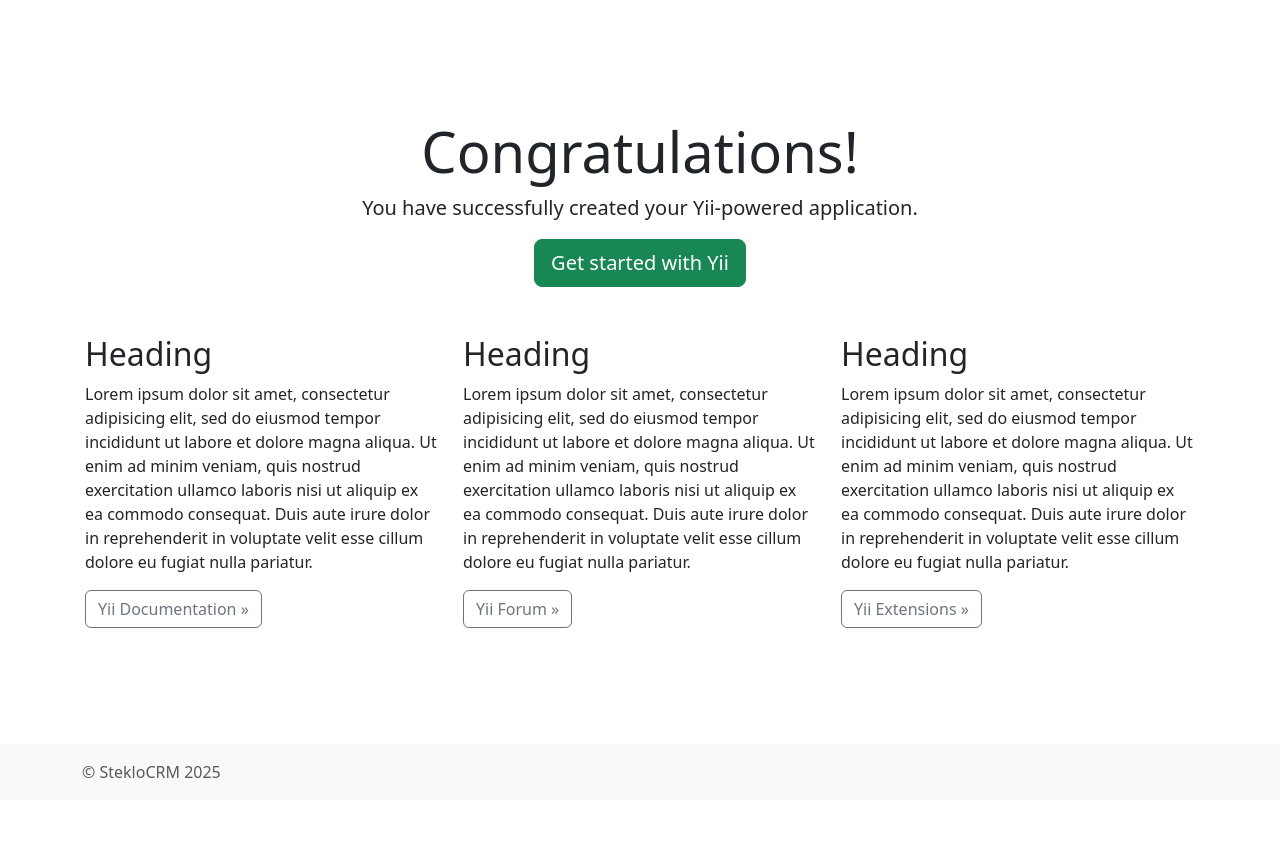
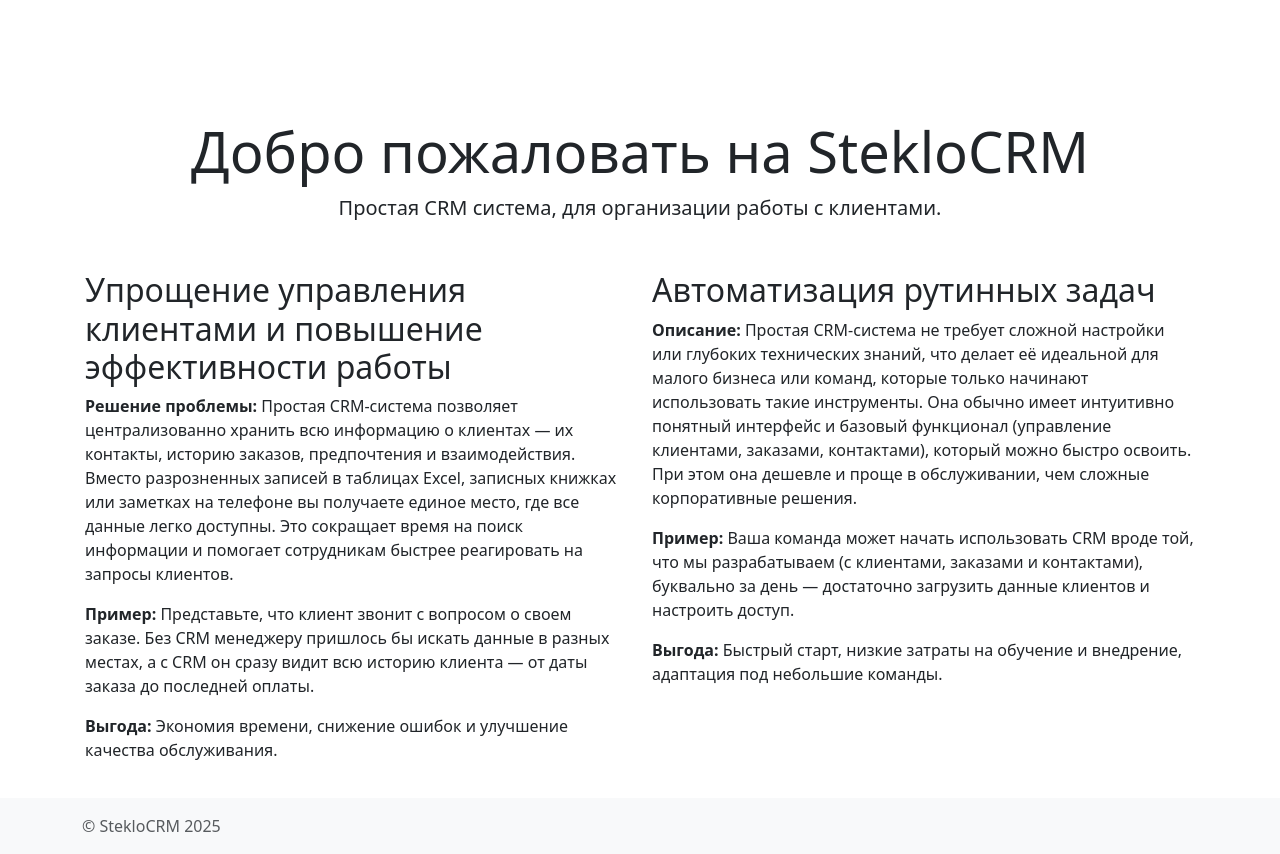
Before and after one commit to Vitmann/steklo-crm, a Yii app: template views/site/index.php in a window 1280 px wide. Before the commit the page ends 778 px from the top, so only its background shows below. Run offline with PHP 8.4 and a stand-in for Yii, Linux system fonts and the light colour scheme; the template is opened without the code that fills it, so the values that code supplies are empty; some libraries are stand-ins or nearby versions.

Commit message:
текст на главной

```diff
--- a/views/site/index.php
+++ b/views/site/index.php
@@ -7,45 +7,42 @@ $this->title = 'My Yii Application';
 <div class="site-index">
 
     <div class="jumbotron text-center bg-transparent mt-5 mb-5">
-        <h1 class="display-4">Congratulations!</h1>
+        <h1 class="display-4">Добро пожаловать на StekloCRM</h1>
 
-        <p class="lead">You have successfully created your Yii-powered application.</p>
+        <p class="lead">Простая CRM система, для организации работы с клиентами.</p>
 
-        <p><a class="btn btn-lg btn-success" href="https://www.yiiframework.com">Get started with Yii</a></p>
     </div>
 
     <div class="body-content">
 
         <div class="row">
-            <div class="col-lg-4 mb-3">
-                <h2>Heading</h2>
+            <div class="col-lg-6">
+                <h2>Упрощение управления клиентами и повышение эффективности работы</h2>
 
-                <p>Lorem ipsum dolor sit amet, consectetur adipisicing elit, sed do eiusmod tempor incididunt ut labore et
-                    dolore magna aliqua. Ut enim ad minim veniam, quis nostrud exercitation ullamco laboris nisi ut aliquip
-                    ex ea commodo consequat. Duis aute irure dolor in reprehenderit in voluptate velit esse cillum dolore eu
-                    fugiat nulla pariatur.</p>
+                <p><strong>Решение проблемы:</strong> Простая CRM-система позволяет централизованно хранить всю
+                    информацию о клиентах — их контакты, историю заказов, предпочтения и взаимодействия. Вместо
+                    разрозненных записей в таблицах Excel, записных книжках или заметках на телефоне вы получаете единое
+                    место, где все данные легко доступны. Это сокращает время на поиск информации и помогает сотрудникам
+                    быстрее реагировать на запросы клиентов.</p>
+                <p><strong>Пример:</strong> Представьте, что клиент звонит с вопросом о своем заказе. Без CRM менеджеру
+                    пришлось бы искать данные в разных местах, а с CRM он сразу видит всю историю клиента — от даты
+                    заказа до последней оплаты.</p>
+                <p><strong>Выгода: </strong>Экономия времени, снижение ошибок и улучшение качества обслуживания.</p>
 
-                <p><a class="btn btn-outline-secondary" href="https://www.yiiframework.com/doc/">Yii Documentation &raquo;</a></p>
             </div>
-            <div class="col-lg-4 mb-3">
-                <h2>Heading</h2>
+            <div class="col-lg-6">
+                <h2>Автоматизация рутинных задач</h2>
 
-                <p>Lorem ipsum dolor sit amet, consectetur adipisicing elit, sed do eiusmod tempor incididunt ut labore et
-                    dolore magna aliqua. Ut enim ad minim veniam, quis nostrud exercitation ullamco laboris nisi ut aliquip
-                    ex ea commodo consequat. Duis aute irure dolor in reprehenderit in voluptate velit esse cillum dolore eu
-                    fugiat nulla pariatur.</p>
-
-                <p><a class="btn btn-outline-secondary" href="https://www.yiiframework.com/forum/">Yii Forum &raquo;</a></p>
-            </div>
-            <div class="col-lg-4">
-                <h2>Heading</h2>
-
-                <p>Lorem ipsum dolor sit amet, consectetur adipisicing elit, sed do eiusmod tempor incididunt ut labore et
-                    dolore magna aliqua. Ut enim ad minim veniam, quis nostrud exercitation ullamco laboris nisi ut aliquip
-                    ex ea commodo consequat. Duis aute irure dolor in reprehenderit in voluptate velit esse cillum dolore eu
-                    fugiat nulla pariatur.</p>
-
-                <p><a class="btn btn-outline-secondary" href="https://www.yiiframework.com/extensions/">Yii Extensions &raquo;</a></p>
+                <p><strong>Описание: </strong>Простая CRM-система не требует сложной настройки или глубоких технических
+                    знаний, что делает её идеальной для малого бизнеса или команд, которые только начинают использовать
+                    такие инструменты. Она обычно имеет интуитивно понятный интерфейс и базовый функционал (управление
+                    клиентами, заказами, контактами), который можно быстро освоить. При этом она дешевле и проще в
+                    обслуживании, чем сложные корпоративные решения.</p>
+                <p><strong>Пример: </strong>Ваша команда может начать использовать CRM вроде той, что мы разрабатываем
+                    (с клиентами, заказами и контактами), буквально за день — достаточно загрузить данные клиентов и
+                    настроить доступ.</p>
+                <p><strong>Выгода: </strong>Быстрый старт, низкие затраты на обучение и внедрение, адаптация под
+                    небольшие команды.</p>
             </div>
         </div>
 
```
